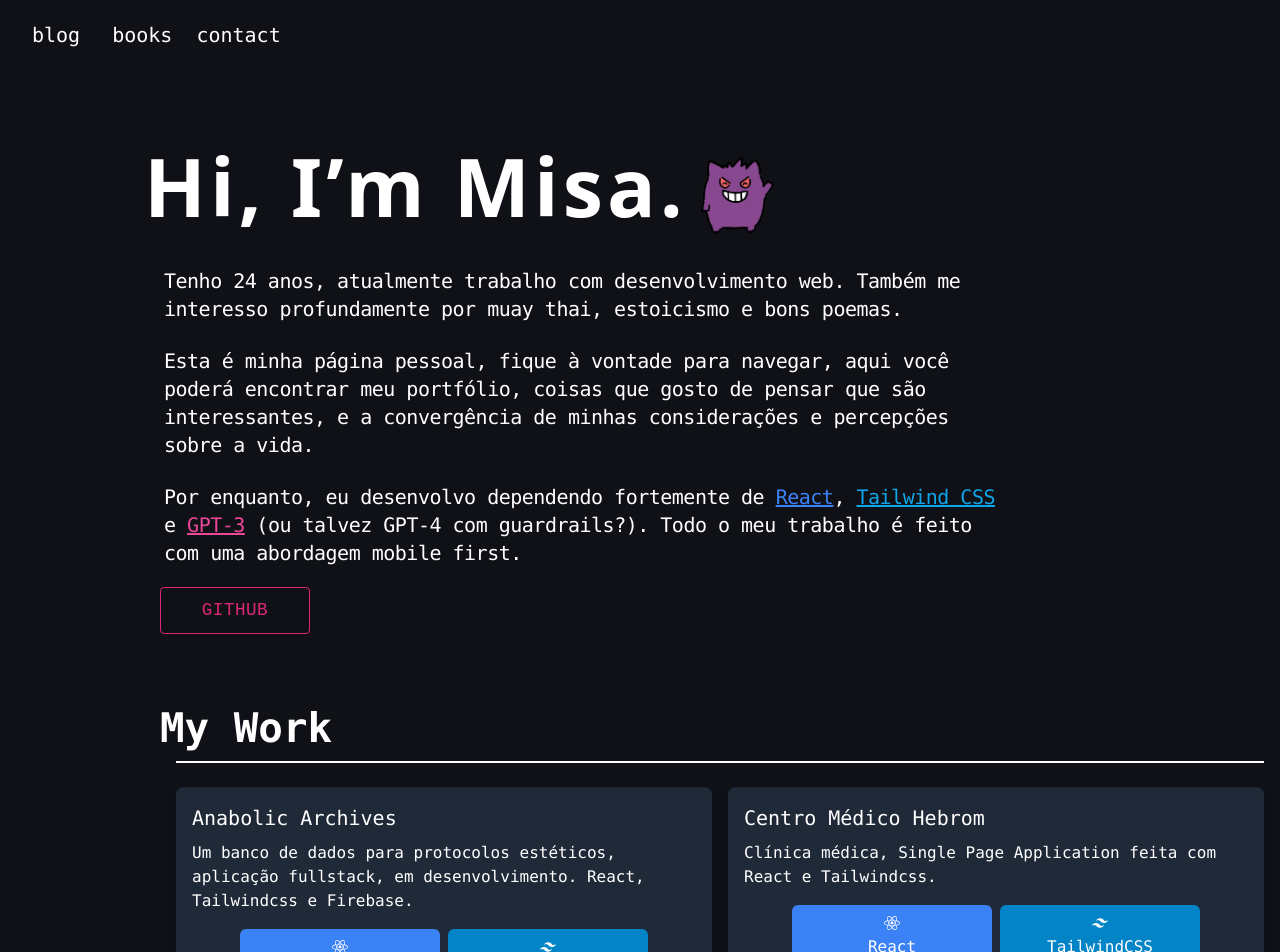
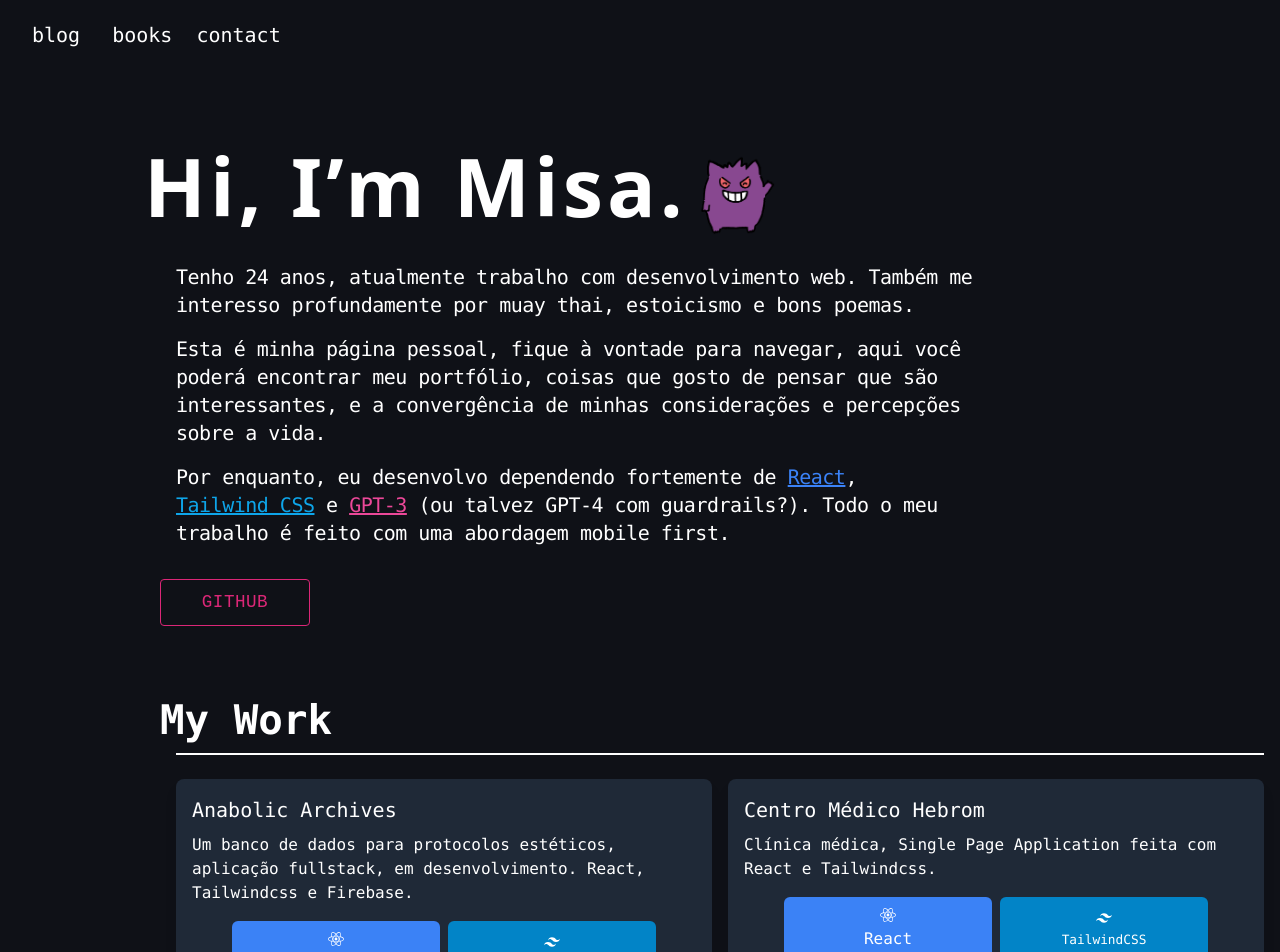
Before and after one commit to misaelucas/misaelucas.github.io, a React (Create React App) app: page / in a window 1280 px wide. Shown: the top 952 px of the page. Built offline with nearby package versions, Linux system fonts and the light colour scheme.

Commit message:
my gunz are still blazing.. im sensitive and my heart burns with love.

```diff
--- a/src/components/MainPage.js
+++ b/src/components/MainPage.js
@@ -16,17 +16,17 @@ const MainPage = () => {
             <img src={Gengar} alt="" className="ml-2 self-end" />
           </div>
         </div>
-        <div className="text-xl leading-7 mt-4 tracking-tight p-1 lg:w-3/4">
+        <div className="text-xl leading-7 mt-4 tracking-tight px-4 lg:w-3/4">
           Tenho 24 anos, atualmente trabalho com desenvolvimento web. Também me
           interesso profundamente por muay thai, estoicismo e bons poemas.
         </div>
-        <div className="leading-7 text-xl mt-4 tracking-tight p-1 lg:w-3/4">
+        <div className="leading-7 text-xl mt-4 tracking-tight px-4 lg:w-3/4">
           Esta é minha página pessoal, fique à vontade para navegar, aqui você
           poderá encontrar meu portfólio, coisas que gosto de pensar que são
           interessantes, e a convergência de minhas considerações e percepções
           sobre a vida.
         </div>
-        <div className="leading-7 text-xl mt-4 tracking-tight p-1 lg:w-3/4">
+        <div className="leading-7 text-xl mt-4 tracking-tight px-4 lg:w-3/4">
           Por enquanto, eu desenvolvo dependendo fortemente de{" "}
           <a
             href="https://react.dev/"
@@ -58,7 +58,7 @@ const MainPage = () => {
           abordagem mobile first.
         </div>
 
-        <div className="mt-4 ">
+        <div className="mt-8 ">
           <GitHubButton />
         </div>
         <Projects />
--- a/src/components/Projects.js
+++ b/src/components/Projects.js
@@ -81,14 +81,18 @@ const Projects = () => {
           >
             <h3 className="text-xl">{project.name}</h3>
             <p className="mt-2 font-mono">{project.description}</p>
-            <div className="mt-4 grid grid-cols-2 px-8 mx-4 gap-2">
+            <div className="mt-4 grid grid-cols-2 px-8 mx-2 gap-2">
               {project.technologiesUsed.map((technology, index) => (
                 <div
                   key={index}
                   className={`flex flex-col items-center justify-center w-full h-16 rounded-md ${technologyIcons[technology].bgClass}`}
                 >
                   {technologyIcons[technology].icon}
-                  <span className="text-white mt-1 text-xs">
+                  <span
+                    className={`text-white mt-1 text-xs ${
+                      technology === "TailwindCSS" ? "text-sm" : ""
+                    } ${technology === "React Native" ? "text-sm" : ""}`}
+                  >
                     {technologyIcons[technology].name}
                   </span>
                 </div>
```
